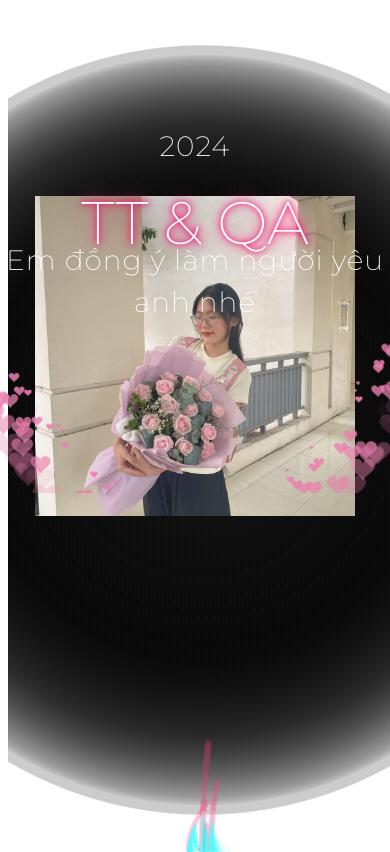
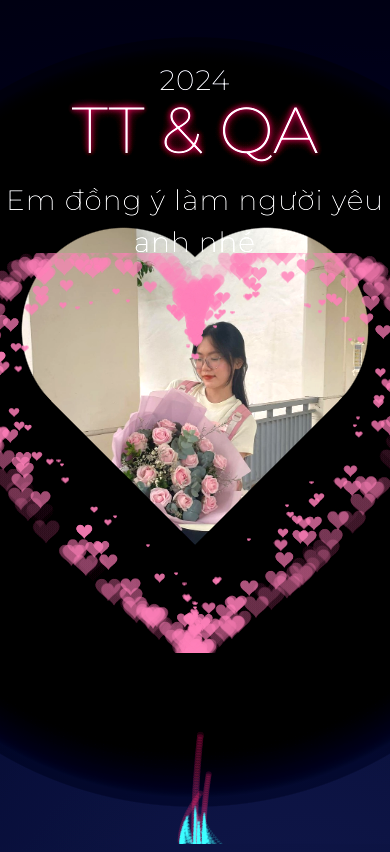
Before and after one commit to tranthoiuet/code_nguyenquynhanh, a plain HTML site: page index.html in a window 390 px wide. Drawn offline with nearby package versions, Linux system fonts and the light colour scheme; animation ran at ten frames a second.

Commit message:
Update main.css

```diff
--- a/main.css
+++ b/main.css
@@ -24,7 +24,7 @@ a.white-mode:hover, a.white-mode:link:hover, a.white-mode:visited:hover, a.white
   z-index: 9999 !important;
   position: absolute;
   left: 50%;
-  top: 38%; /* Đưa title xuống một chút để phù hợp với khung ảnh to hơn */
+  top: 40%; /* Điều chỉnh lại vị trí của tiêu đề */
   transform: translateX(-50%) translateY(-50%);
   font-family: "Montserrat";
   text-align: center;
@@ -36,7 +36,7 @@ a.white-mode:hover, a.white-mode:link:hover, a.white-mode:visited:hover, a.white
   position: relative;
   color: #fff;
   font-weight: 100;
-  font-size: 60px; /* Tăng kích thước chữ cho tiêu đề */
+  font-size: 65px; /* Tăng kích thước chữ cho tiêu đề */
   padding: 0;
   margin: 0;
   line-height: 1.2;
@@ -54,14 +54,14 @@ a.white-mode:hover, a.white-mode:link:hover, a.white-mode:visited:hover, a.white
 .title h3 {
   z-index: 99;
   font-weight: 200;
-  font-size: 28px; /* Tăng kích thước chữ cho phần text nhỏ */
+  font-size: 30px; /* Tăng kích thước chữ cho phần text nhỏ */
   padding: 0;
   margin: 0;
   line-height: 1.5;
   color: #ffffff;
   letter-spacing: 1px;
   position: relative;
-  top: -20px; /* Đưa dòng chữ "Em đồng ý làm người yêu anh nhé" lên cao hơn */
+  top: 10px; /* Đưa dòng chữ "Em đồng ý làm người yêu anh nhé" lên cao hơn */
 }
 
 /* 爱心css */
@@ -72,8 +72,8 @@ canvas {
 }
 
 .img {
-  width: 320px; /* Điều chỉnh kích thước hình ảnh nhỏ lại để khít với trái tim hồng */
-  height: 320px; /* Điều chỉnh chiều cao tương ứng */
+  width: 400px; /* Tăng kích thước hình ảnh */
+  height: 400px; /* Tăng chiều cao tương ứng */
   position: absolute;
   left: 50%;
   top: 60%; /* Điều chỉnh vị trí hình ảnh */
@@ -85,3 +85,146 @@ canvas {
   position: relative;
   top: 0%;
   left: 0%;
+  height: 400px; /* Điều chỉnh để phù hợp với kích thước hình ảnh */
+}
+
+.STARDUST1 {
+  font-size: 2em; /* Tăng kích thước chữ */
+  position: relative;
+  top: -60px; /* Đưa chữ "2024" gần với "TT & QA" */
+  text-align: center;
+  color: white;
+}
+
+.STARDUST2 {
+  font-size: 5em; /* Tăng kích thước chữ "TT & QA" */
+  position: relative;
+  top: 0px; /* Điều chỉnh vị trí chữ để gần với chữ "2024" */
+  text-align: center;
+  color: white;
+}
+
+.STARDUST3 {
+  font-size: 3em; /* Tăng kích thước chữ "Em đồng ý làm người yêu anh nhé" */
+  position: relative;
+  top: 20px; /* Di chuyển chữ lên trên */
+  text-align: center;
+  color: white;
+}
+
+/* 星空css */
+html, body {
+  padding: 0px;
+  margin: 0px;
+  width: 100%;
+  height: 100%;
+  position: fixed;
+}
+
+body {
+  display: flex;
+  justify-content: center;
+  align-items: center;
+  -webkit-filter: contrast(120%);
+  filter: contrast(120%);
+  background-image: radial-gradient(1600px at 70% 120%, rgba(33, 39, 80, 1) 10%, #020409 100%) !important;
+}
+
+.container2 {
+  position: absolute;
+  width: 100%;
+  height: 100%;
+  background-image: radial-gradient(1600px at 70% 120%, rgba(33, 39, 80, 1) 10%, #020409 100%) !important;
+  padding-top: 20px; /* Tăng khoảng cách trên để tạo không gian */
+  padding-bottom: 20px; /* Tăng khoảng cách dưới để tạo không gian */
+}
+
+.content {
+  width: inherit;
+  height: inherit;
+  background-image: radial-gradient(1600px at 70% 120%, rgba(33, 39, 80, 1) 10%, #020409 100%) !important;
+}
+
+#universe {
+  width: 100%;
+  height: 100%;
+}
+
+#footerContent {
+  font-family: sans-serif;
+  font-size: 120%;
+  color: rgba(200, 220, 255, 0.3);
+  width: 100%;
+  position: fixed;
+  bottom: 0px;
+  padding: 20px;
+  text-align: center;
+  z-index: 20;
+}
+
+#scene {
+  height: 100%;
+  position: absolute;
+  left: 50%;
+  margin-left: -800px;
+}
+
+a {
+  text-decoration: none;
+  color: rgba(200, 220, 255, 1);
+  opacity: 0.4;
+  transition: opacity 0.4s ease;
+}
+
+a:hover {
+  opacity: 1;
+}
+
+img {
+  aspect-ratio: 1;
+  object-fit: cover;
+  --_m: radial-gradient(#000 69%, #0000 70%) 84.5% fill/100%;
+  -webkit-mask-box-image: var(--_m);
+  mask-border: var(--_m);
+  clip-path: polygon(-41% 0, 50% 91%, 141% 0);
+}
+
+/* Media queries for mobile responsiveness */
+@media only screen and (max-width: 600px) {
+  .title h1 {
+    font-size: 65px; /* Tăng kích thước chữ trên điện thoại */
+  }
+
+  .title h3 {
+    font-size: 28px; /* Điều chỉnh kích thước chữ nhỏ hơn */
+  }
+
+  .img {
+    width: 350px; /* Điều chỉnh kích thước hình ảnh */
+    height: 350px; /* Điều chỉnh chiều cao hình ảnh */
+  }
+
+  .STARDUST1 {
+    font-size: 2.5em; /* Tăng kích thước chữ */
+    top: -50px; /* Đưa chữ "2024" sát với "TT & QA" */
+  }
+
+  .STARDUST2 {
+    font-size: 4.5em; /* Tăng kích thước chữ */
+    top: 0px; /* Điều chỉnh vị trí chữ "TT & QA" */
+  }
+
+  .STARDUST3 {
+    font-size: 2.5em; /* Tăng kích thước chữ */
+    top: 20px; /* Điều chỉnh vị trí chữ */
+  }
+
+  .container2, .content {
+    padding-left: 20px; /* Thêm không gian bên trái */
+    padding-right: 20px; /* Thêm không gian bên phải */
+  }
+
+  .title {
+    padding-top: 30px; /* Thêm khoảng cách phía trên */
+  }
+}
```
